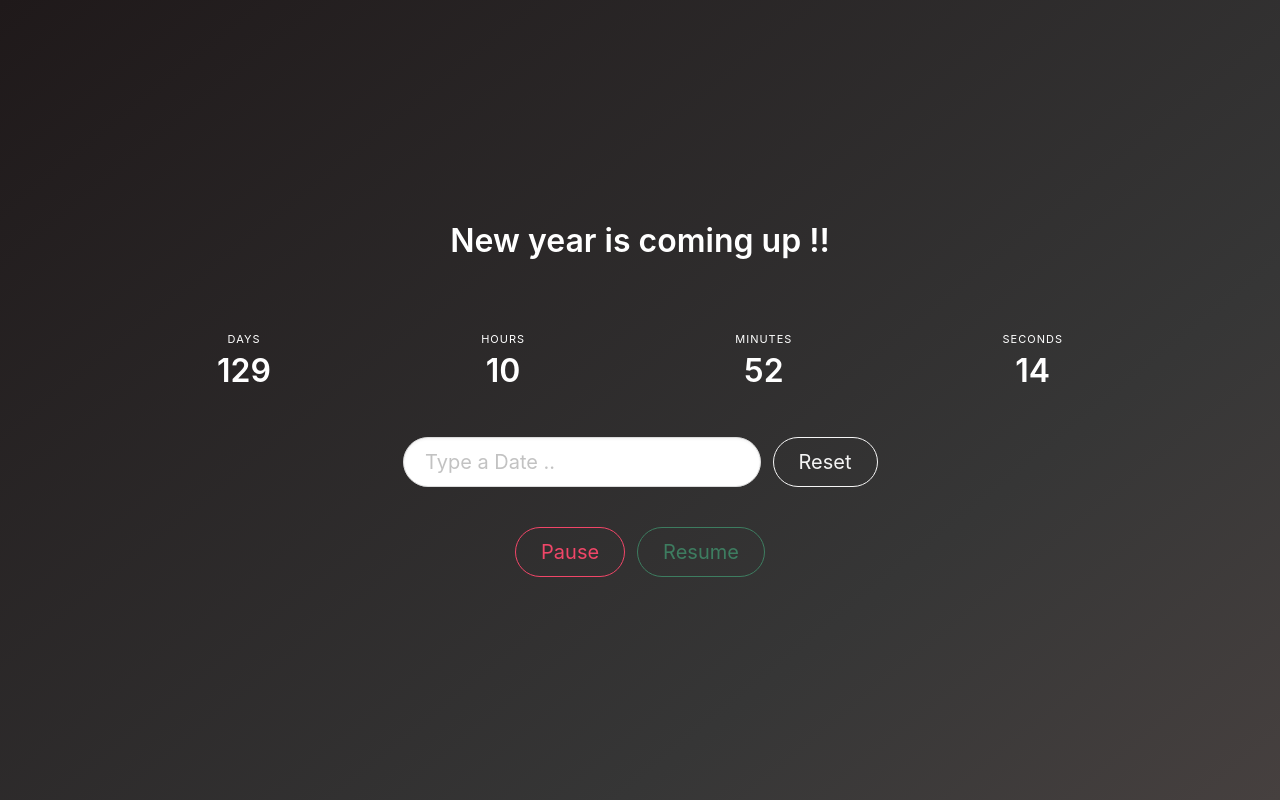
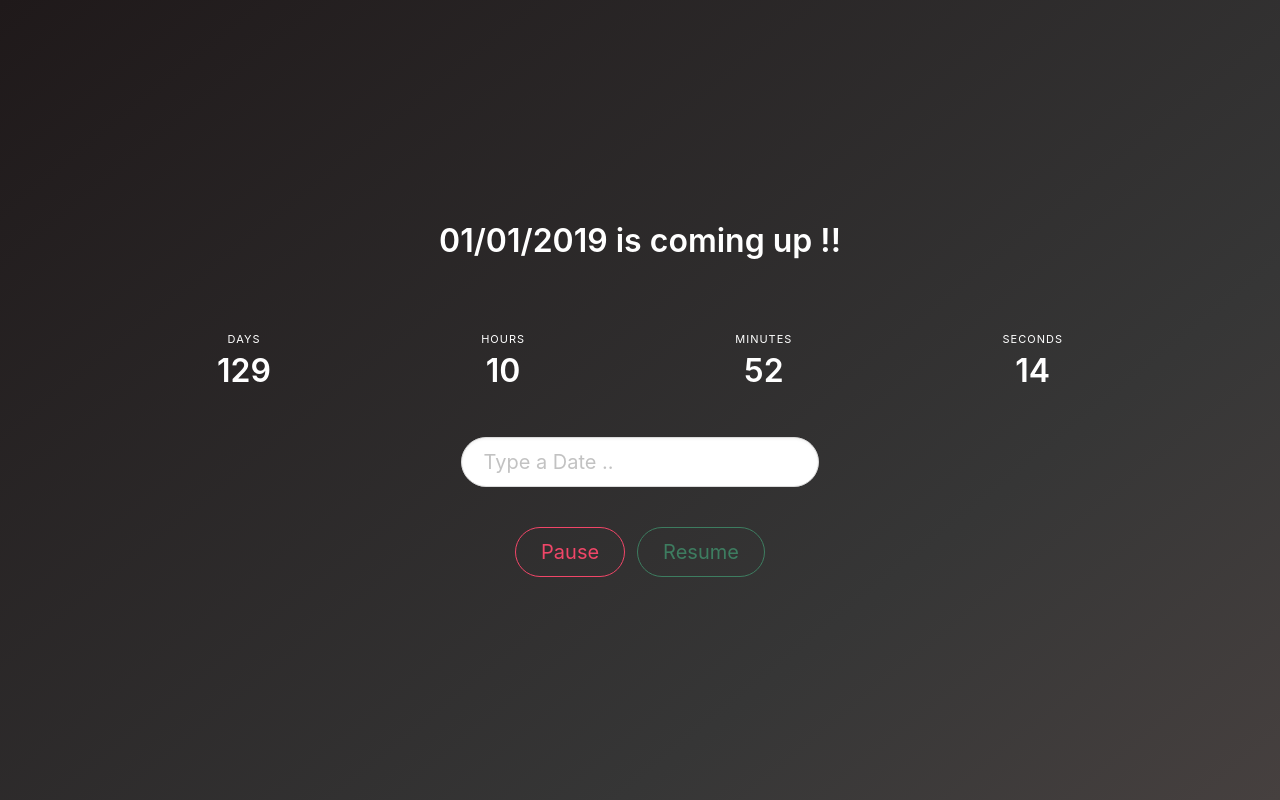
Before and after one commit to jitu-sehrawat/countdown-react-basic, a React (Create React App) app: page / in a window 1280 px wide. Built offline with nearby package versions, Linux system fonts and the light colour scheme.

Commit message:
added error handling

```diff
--- a/src/components/countdown/Datepicker.js
+++ b/src/components/countdown/Datepicker.js
@@ -1,38 +1,46 @@
 import React, {Component} from 'react';
+import moment from 'moment';
 
 export default class Datepicker extends Component {
   state = {
-    date: ''
+    date: '',
+    valid: true,
+    dirty: false
   }
 
-  handleDateChange = (e) => {
+  handleDateChange = ({target: {value}}) => {
+    const date = moment(value),
+          valid = date.isValid() && date.isAfter(moment());
+
     this.setState({
-      date: e.target.value
+      date: value,
+      valid: valid,
+      dirty: true
     })
-  }
 
-  handleDateSubmit = (e) => {
-    e.preventDefault();
-
-    console.log(this.state.date);
+    valid && this.props.onDateReset(date);
   }
 
   render() {
-    const {date} = this.state.date;
+    let {date, valid, dirty} = this.state,
+        classes = 'input is-rounded is-medium';
+
+    valid && dirty && ( classes += ' is-success');
+    !valid && dirty && ( classes += ' is-danger')
 
     return(
-      <form onSubmit={this.handleDateSubmit}>
       <div className="field is-grouped is-grouped-centered" style={{marginBottom: '40px'}}>
-          <p className="control">
-            <input className="input is-rounded is-medium" value={date} onChange={this.handleDateChange} placeholder="Type a Date .." />
+        <p className="control has-text-centered">
+          <input className={classes} value={date} onChange={this.handleDateChange} placeholder="Type a Date .." />
+
+          {!valid && <i className="help is-danger is-size-6">Please type a valid and future date</i>}
         </p>
-          <p className="control">
+        {/* <p className="control">
           <button className="button is-light is-rounded is-medium is-outlined">
             Reset
           </button>
-          </p>
+        </p> */}
       </div>
-      </form>
     );
   }
 }
--- a/src/components/countdown/index.js
+++ b/src/components/countdown/index.js
@@ -7,7 +7,8 @@ import Control from './Control';
 
 export default class Countdown extends Component {
   state = {
-    duration: this.getRemainingTime(),
+    currentDate: moment(),
+    nextDate: moment({year: moment().year() + 1}),
     paused: false
   };
 
@@ -20,12 +21,8 @@ export default class Countdown extends Component {
   }
 
   getRemainingTime() {
-    let now = moment(),
-      newYear = moment({
-        year: now.year() + 1,
-
-      });
-    let diff = newYear.diff(now);   // return in milliseconds
+    let { currentDate, nextDate} = this.state,
+        diff = nextDate.diff(currentDate);
 
     return moment.duration(diff);
   }
@@ -53,28 +50,34 @@ export default class Countdown extends Component {
   resume() {
     this.interval = setInterval(() => {
       this.setState({
-        duration:this.getRemainingTime()
+        currentDate: moment()
       })
     }, 1000)
   }
 
+  handleDateReset = (nextDate) => {
+    this.setState({
+      nextDate: nextDate
+    })
+  }
 
   render() {
-    const {duration, paused} = this.state;
+    const {paused, nextDate} = this.state,
+          duration = this.getRemainingTime();
 
     return(
       <section className="hero is-dark is-bold is-fullheight has-text-centered">
         <div className="hero-body">
           <div className="container">
             <h1 className="title">
-              New year is coming up !!
+              {nextDate.calendar()} is coming up !!
             </h1>
 
             <section className="section">
             <Timer duration={duration} />
             </section>
 
-            <Datepicker />
+            <Datepicker onDateReset={this.handleDateReset}/>
 
             <Control paused={paused} onPausedToggle={this.handleTogglePaused}/>
           </div>
```
Lines whose indentation alone changed are shown as unchanged.
